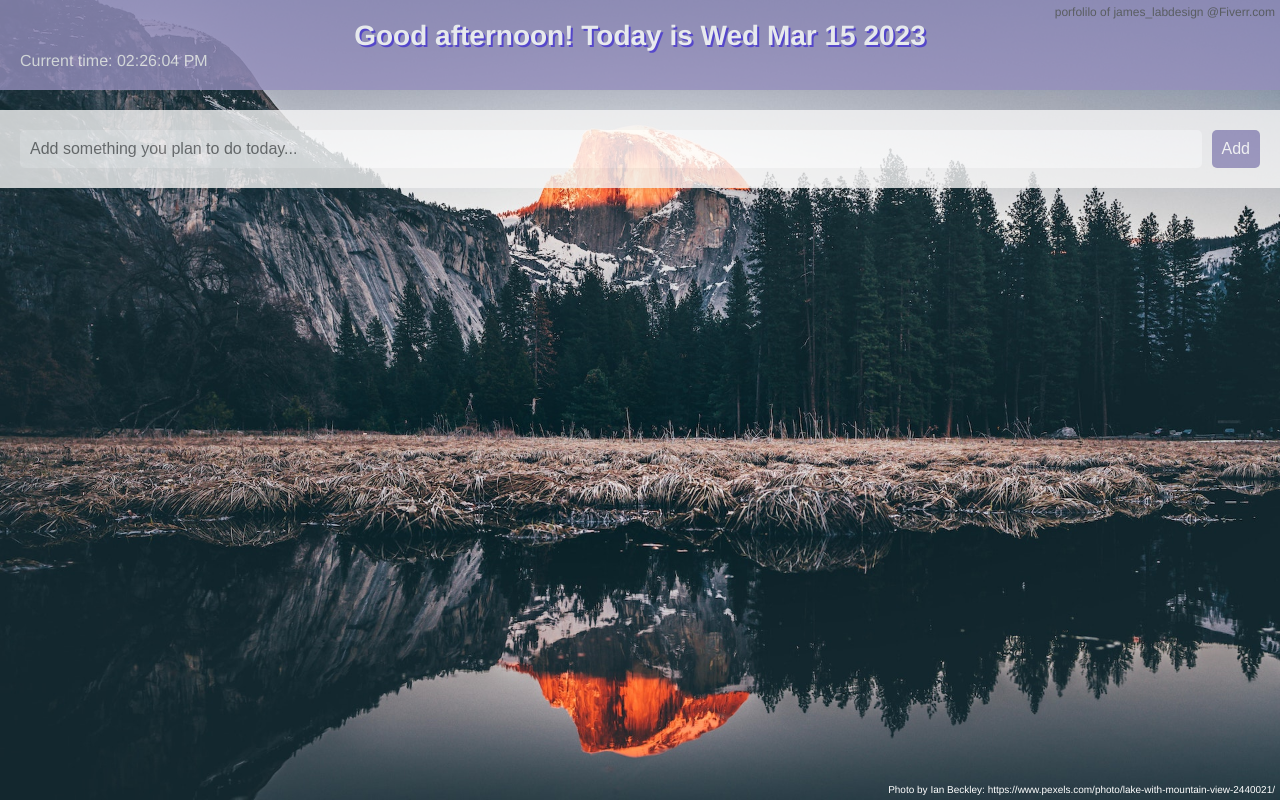
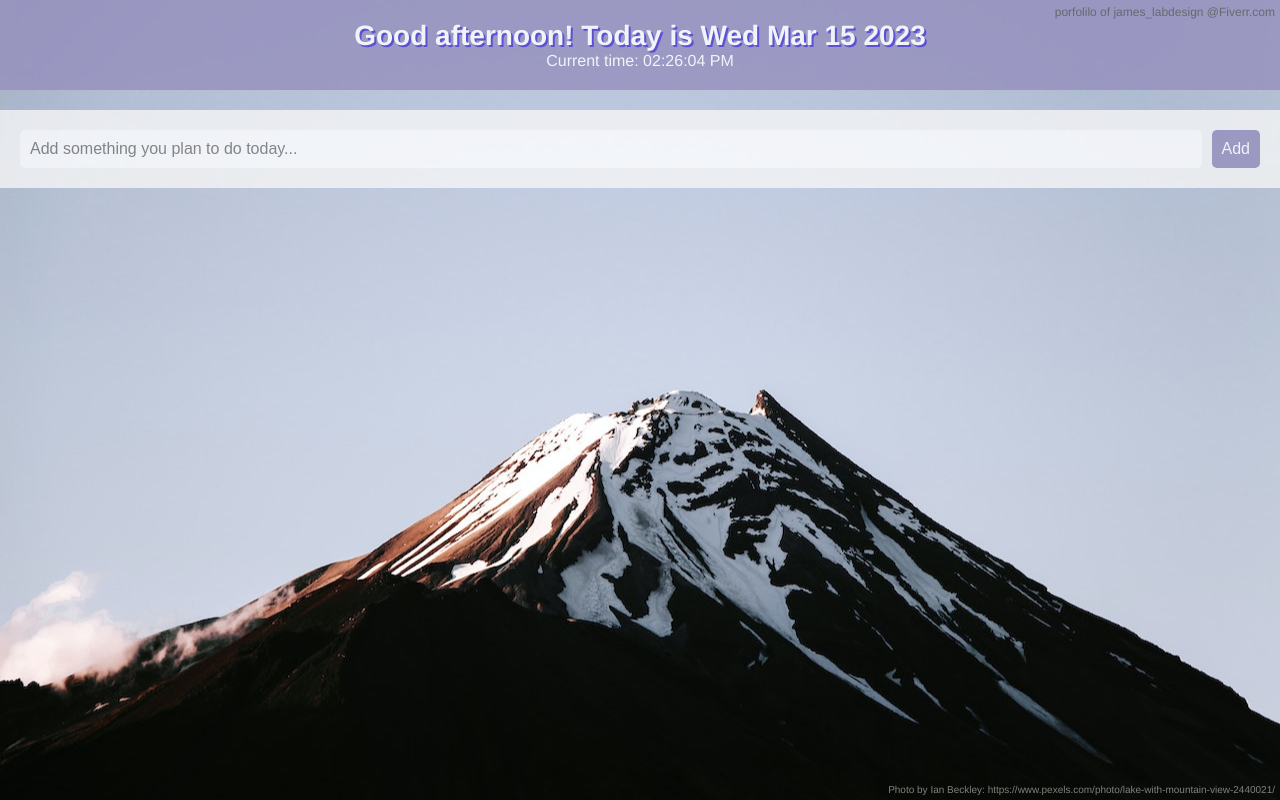
Before and after one commit to klausefire/my-app-1, a plain HTML site: page index.html in a window 1280 px wide. Drawn offline with Linux system fonts and the light colour scheme.

Commit message:
improve style

```diff
--- a/style.css
+++ b/style.css
@@ -19,9 +19,9 @@ header, main, footer {
 /* Set the font family and background color for the body */
 body {
   font-family: "Helvetica Neue", Helvetica, Arial, sans-serif;
-  background-image: url("pexels-ian-beckley-2440021.jpg");
+  /*background-image: url("pexels-ian-beckley-2440021.jpg");
   background-size: cover;
-  background-repeat: no-repeat;
+  background-repeat: no-repeat;*/
 }
 
 /* Style the header */
@@ -136,11 +136,11 @@ footer button:hover {
 
 .photo-credit {
   font-size: 10px;
-  position: absolute;
+  position: fixed;
   bottom: 0;
   right: 0;
   padding: 5px;
-  color: white;
+  color: grey;
 }
 
 .credit-text {
@@ -151,3 +151,35 @@ footer button:hover {
   color: #555;
   padding: 5px;
 }
+
+#current-time {
+  text-align: center;
+}
+
+
+.background-image {
+  width: 100%;
+  height: 100%;
+  background-size: cover;
+  background-position: center center;
+  position: fixed;
+  /*background-attachment: fixed;*/
+  /*background-repeat: repeat-y;*/
+}
+
+/*.background-container {
+  position: fixed;
+  top: 0;
+  left: 0;
+  width: 100%;
+  height: 100%;
+  z-index: -1;
+}
+
+#background-image {
+  object-fit: cover;
+  width: 100%;
+  height: 100%;
+  opacity: 1;
+  transition: opacity 0.5s ease-in-out;
+}*/
```
